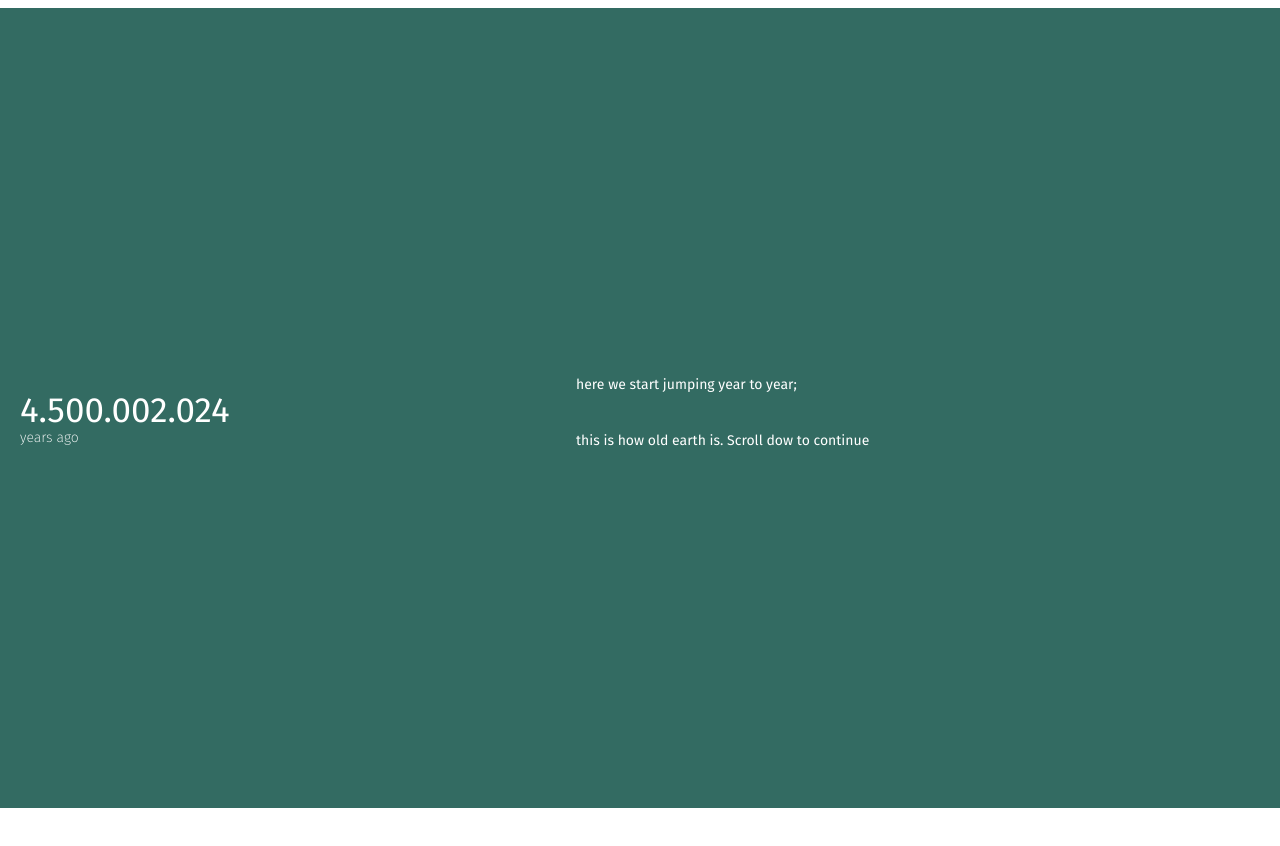
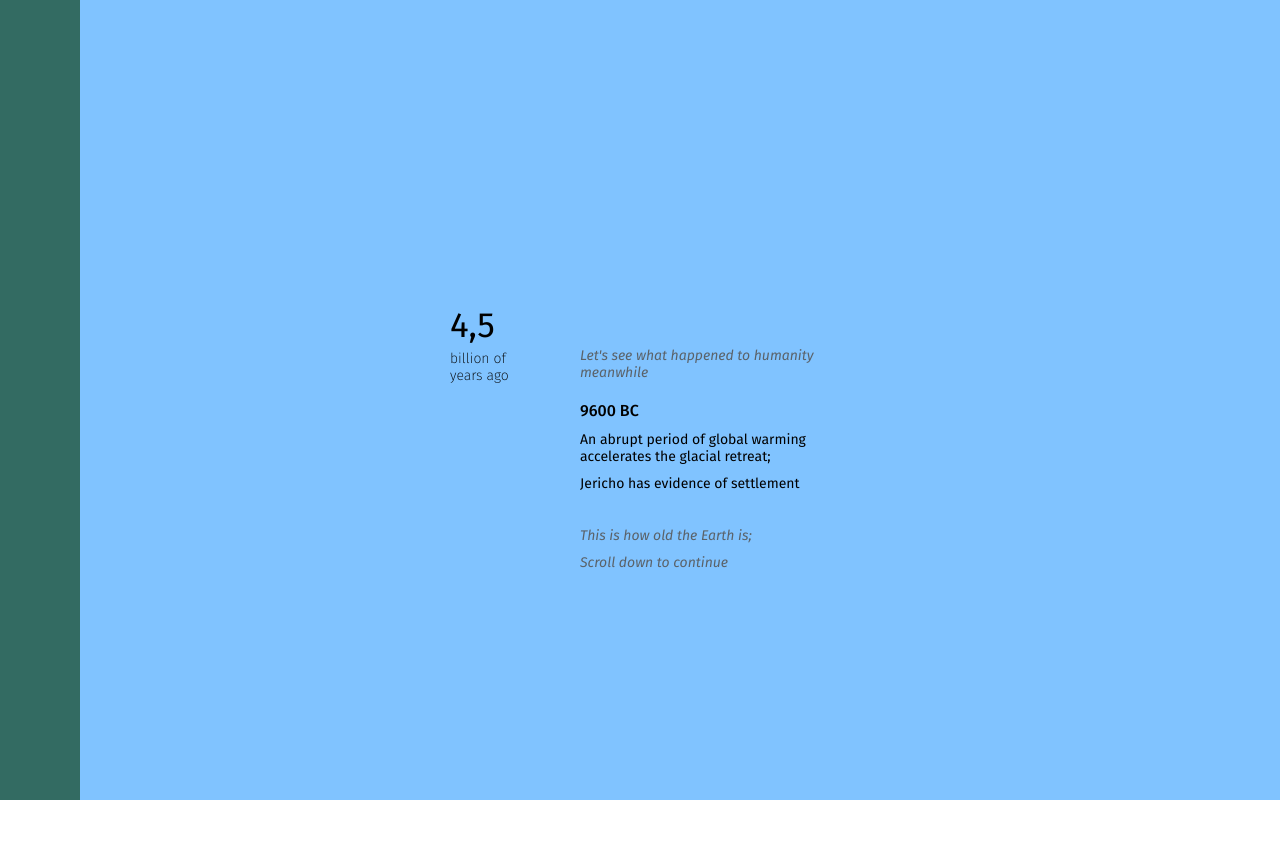
Before and after one commit to dianayukari/anthropocene, a SvelteKit app: page / in a window 1280 px wide. Shown: the top 846 px of the page. Built offline with nearby package versions, Linux system fonts and the light colour scheme.

Commit message:
Refactor code to add year and event display in chart

```diff
--- a/src/routes/+page.svelte
+++ b/src/routes/+page.svelte
@@ -161,7 +161,7 @@
 
             {#if yearsAgo[currentIndex] < 13000}
 
-                {#if currentIndex === 0}
+                {#if yearsAgo[currentIndex] == 12000}
 
                     {#key column}
                         <p class="forest-label" style="top: {forestLabelTop};">{formatNumber(column*100)}% <span class="explainer" out:fade>forest cover that year</span> </p>
@@ -179,6 +179,34 @@
 
             {/if}
 
+            <div class="countdownContainer">
+
+                <div class="countdown">
+                    {#if yearsAgo[currentIndex] > 12000}
+                        <p class="yearsAgo">{d3.format(".1f")(countdownNumbers[currentIndex]/1000000000)}<p class="smallYears">billion of years ago</p>
+                    {:else if countdownNumbers[currentIndex] && yearsAgo[currentIndex] <= 12000}
+                        <p class="yearsAgo">{d3.format(",")(countdownNumbers[currentIndex])}<p class="smallYears">years ago</p>
+                    {/if}
+                </div>
+
+                <div class="event-container">
+                    {#each displayedEvents as { year, event, yOffset, yearsAgo } (event)}
+                        <p class="year" style="transform: translateY({yOffset - 10}px); transition: transform 0.3s ease;">
+                            {#if yearsAgo < 11900}
+                                {year}
+                            {/if}
+                            </p>
+
+                        {#if yearsAgo > 11900}
+                            <p class="event" style="transform: translateY({yOffset}px); transition: transform 0.3s ease; color: #5A6269; font-style: italic;">{@html event}</p>
+                        {:else}
+                            <p class="event" style="transform: translateY({yOffset}px); transition: transform 0.3s ease;">{@html event}</p>
+                        {/if}
+                    {/each}
+                </div>
+
+            </div>
+
             <div class="bg">
                 <svg width={chartWidth} height={chartHeight}>
                     <rect
@@ -191,36 +219,16 @@
                 </svg>
             </div>
 
-            <div class="countdown">
-                {#if countdownNumbers[currentIndex]}
-                    <p class="yearsAgo">{d3.format(",")(countdownNumbers[currentIndex])} <br><span class="smallYears">years ago</span></p>
-
-                {/if}
-            </div>
-
             <div class="chart">
                 <svg width={chartWidth} height={chartHeight}>
                     <rect
                         x={0}
                         y={yScale($tweenedColumn)}
-                        width={chartWidth}
+                        width="80px"
                         height={chartHeight - yScale($tweenedColumn)}
                         fill="#336B62"
                     />
                 </svg>
-            </div>
-
-            <div class="event-container">
-                {#each displayedEvents as { year, event, yOffset, yearsAgo } (event)}
-
-                        <p class="year" style="transform: translateY({yOffset}px); transition: transform 0.3s ease;">
-                            {#if yearsAgo < 12000}
-                                {year}
-                            {/if}
-                            </p>
-
-                        <p class="event" style="transform: translateY({yOffset}px); transition: transform 0.3s ease;">{@html event}</p>
-                {/each}
             </div>
 
         </div>
@@ -236,16 +244,29 @@
 
     :global(body) {
         font-family: "Fira Sans", serif;
+        margin: 0;
     }
 
     .scroll-container {
         height: 5000vh;
+        background-color: transparent;
+    }
+
+    .countdownContainer {
+        display: flex;
+        position: absolute;
+        /* width: 50%; */
+        top: 40%;
+        left: 50%;
+        flex-wrap: wrap;
+        transform: translate(-50%, 0);
+        z-index: 1;
     }
 
     .yearsAgo {
-        color: white;
+        /* color: white; */
         font-size: 35px;
-        line-height: 20px;
+        line-height: 10px;
         font-weight: 400;
         margin: 0;
     }
@@ -253,18 +274,20 @@
     .smallYears {
         font-size: 14px;
         font-weight: 200;
+        margin-top: 20px;
+        width: 80px;
     }
 
     .event-container {
-        position: absolute;
-        top: 50%;
+        /* position: absolute; */
+        /* top: 50%;
         left: 70%;
-        transform: translate(-50%, -50%);
+        transform: translate(-50%, -50%); */
         align-items: top;
-        width: 50%;
-        max-height: 60vh;
+        width: 250px;
+        max-height: 50vh;
         overflow: hidden;
-        z-index: 1;
+        /* z-index: 1; */
     }
 
     .spacer {
@@ -273,22 +296,24 @@
     }
 
     .year {
-        color: white;
+        /* color: white; */
         font-weight: 500;
-        margin: 0;
+        margin: 20px 0 0 0;
+        line-height: 10px;
     }
 
     .event {
         white-space: pre-line;
-        color: white;
+        /* color: white; */
         font-size: 14px;
         transition: transform 1ms ease;
-        margin-top: 6px;
+        margin: 5px 0 0 0;
     }
 
     .bg {
         position: absolute;
         text-align: center;
+        z-index: 0;
     }
 
     .container {
@@ -300,13 +325,15 @@
         position: fixed;
         right: 0;
         left: 0;
+        background-color: transparent;
+
     }
 
     .temp-label {
         position: absolute;
         text-align: right;
         z-index: 2;
-        color: white;
+        /* color: white; */
         margin-left: 20px;
         /* top: 8px; */
     }
@@ -314,7 +341,7 @@
     .forest-label {
         z-index: 2;
         position: absolute;
-        color: white;
+        /* color: white; */
         margin-left: 20px;
     }
 
@@ -324,17 +351,16 @@
     }
 
     .countdown {
-        width: 180px;
-        position: fixed;
-        top: 50%;
-        /* left: calc(50% - 90px); */
-        left: 20px;
-        z-index: 2;
+        width: 130px;
+        /* position: fixed; */
+        /* top: 50%; */
+        /* left: calc(40% - 90px); */
+        /* left: 20px; */
+        /* z-index: 2; */
     }
 
     .chart {
         z-index: 1;
     }
 
-
 </style>
```
Also changed, not shown: static/timeline.csv.
